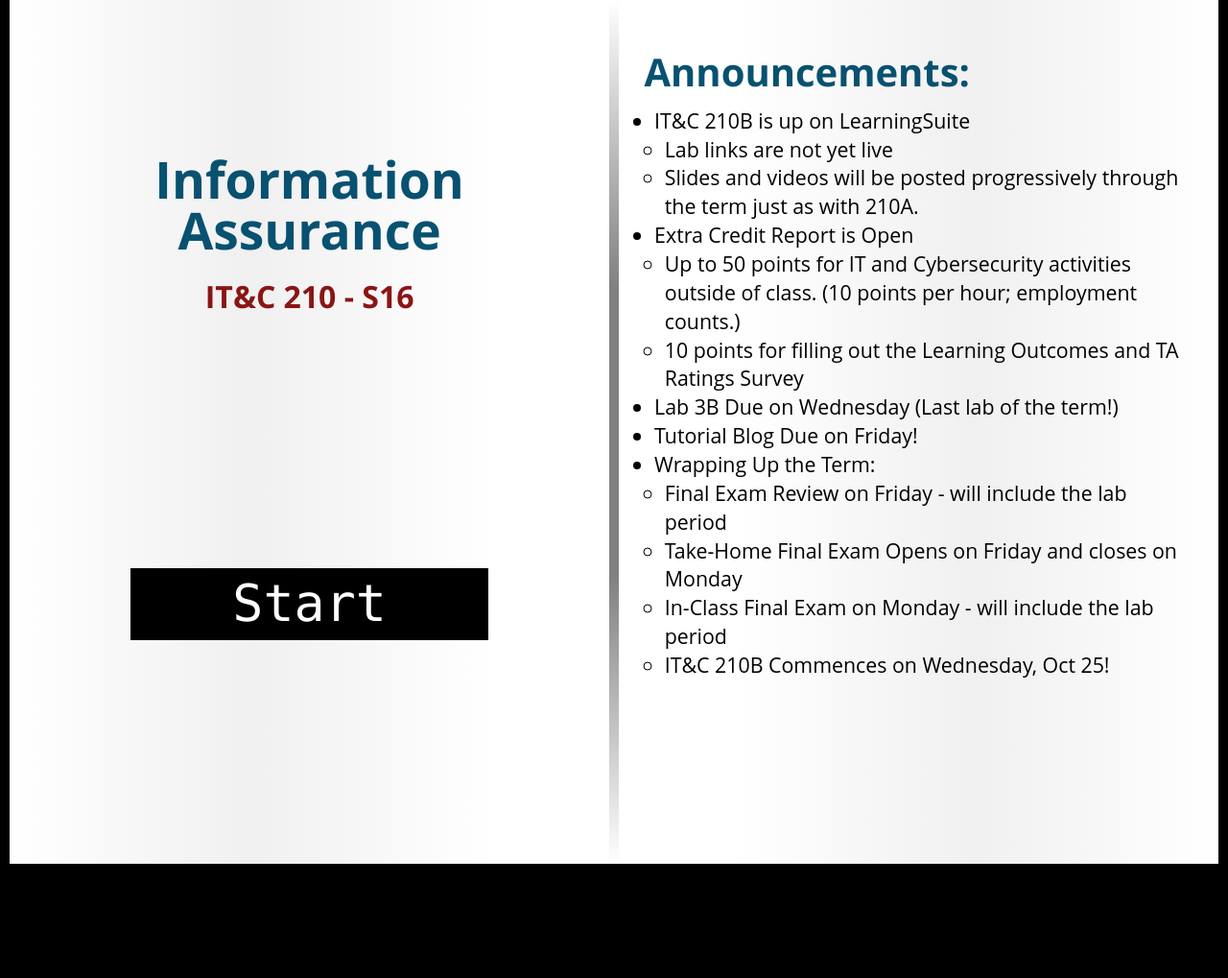
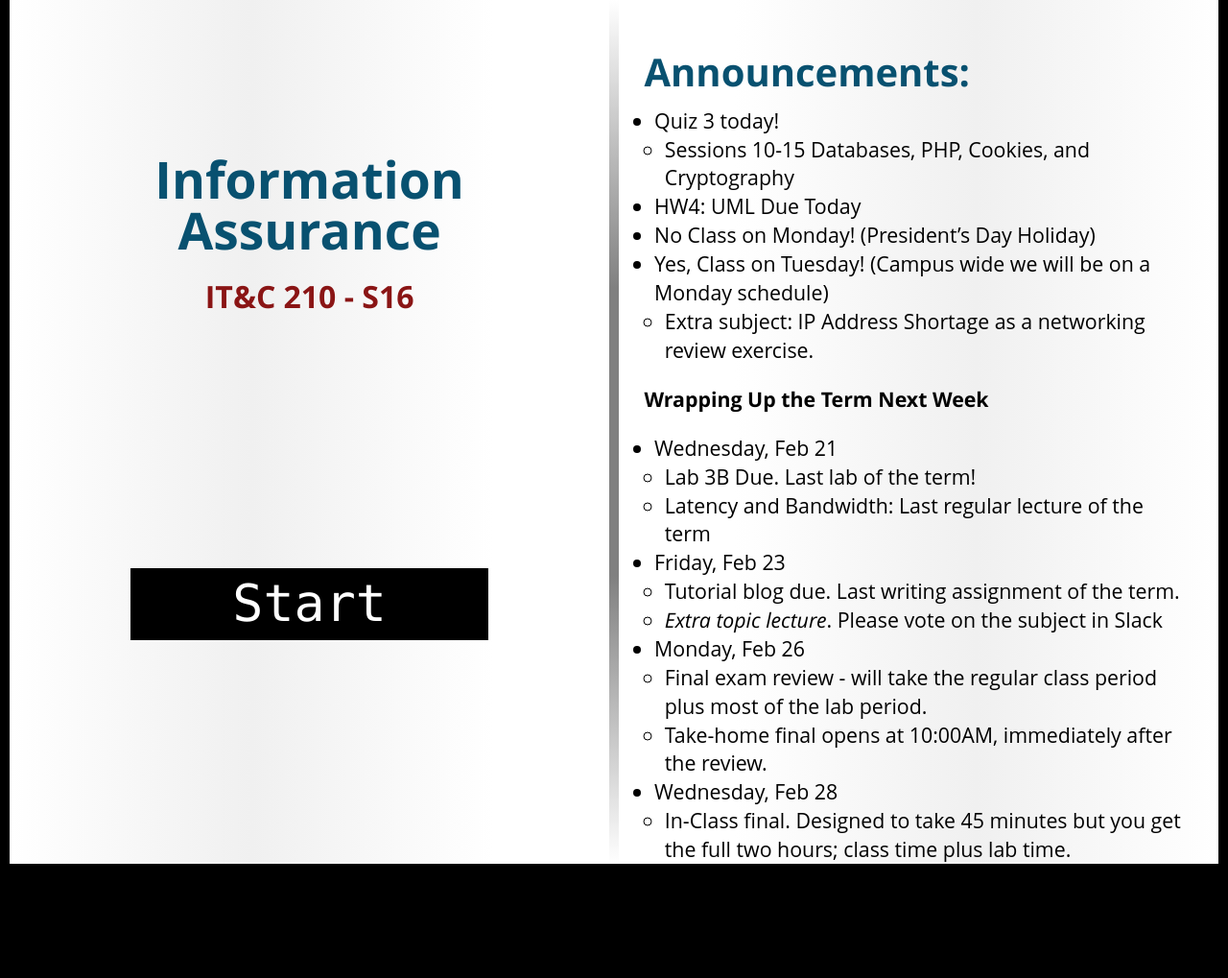
Before and after one commit to BYU-ITC-210/BYU-ITC-210.github.io, a Jekyll site: the page built from _welcome/S16.md, in a window 1280 px wide. Shown: the whole page at 96% size. Built offline with Jekyll 4.4.1, drawn with Linux system fonts in a browser that asks for light colours; some web fonts are replaced; before the commit the page ends 900 px from its top, so only the background shows below that.

Commit message:
Welcome S16

```diff
--- a/_welcome/S16.md
+++ b/_welcome/S16.md
@@ -1,17 +1,28 @@
 ---
 title: Information Assurance
 session: S16
+quiz: univac
 ---
-* IT&C 210B is up on LearningSuite
-    * Lab links are not yet live
-    * Slides and videos will be posted progressively through the term just as with 210A.
-* Extra Credit Report is Open
-    * Up to 50 points for IT and Cybersecurity activities outside of class. (10 points per hour; employment counts.)
-    * 10 points for filling out the Learning Outcomes and TA Ratings Survey
-* Lab 3B Due on Wednesday (Last lab of the term!)
-* Tutorial Blog Due on Friday!
-* Wrapping Up the Term:
-    * Final Exam Review on Friday - will include the lab period
-    * Take-Home Final Exam Opens on Friday and closes on Monday
-    * In-Class Final Exam on Monday - will include the lab period
-    * IT&C 210B Commences on Wednesday, Oct 25!
+* Quiz 3 today!
+    * Sessions 10-15 Databases, PHP, Cookies, and Cryptography
+* HW4: UML Due Today
+* No Class on Monday! (President's Day Holiday)
+* Yes, Class on Tuesday! (Campus wide we will be on a Monday schedule)
+    * Extra subject: IP Address Shortage as a networking review exercise.
+
+**Wrapping Up the Term Next Week**
+* Wednesday, Feb 21
+    * Lab 3B Due. Last lab of the term!
+    * Latency and Bandwidth: Last regular lecture of the term
+* Friday, Feb 23
+    * Tutorial blog due. Last writing assignment of the term.
+    * *Extra topic lecture*. Please vote on the subject in Slack
+* Monday, Feb 26
+    * Final exam review - will take the regular class period plus most of the lab period.
+    * Take-home final opens at 10:00AM, immediately after the review.
+* Wednesday, Feb 28
+    * In-Class final. Designed to take 45 minutes but you get the full two hours; class time plus lab time.
+    * Take-Home final due.
+    * Last day to submit late assignments.
+* Friday, March 1
+    * IT&C 210B First Day of Class!
```
